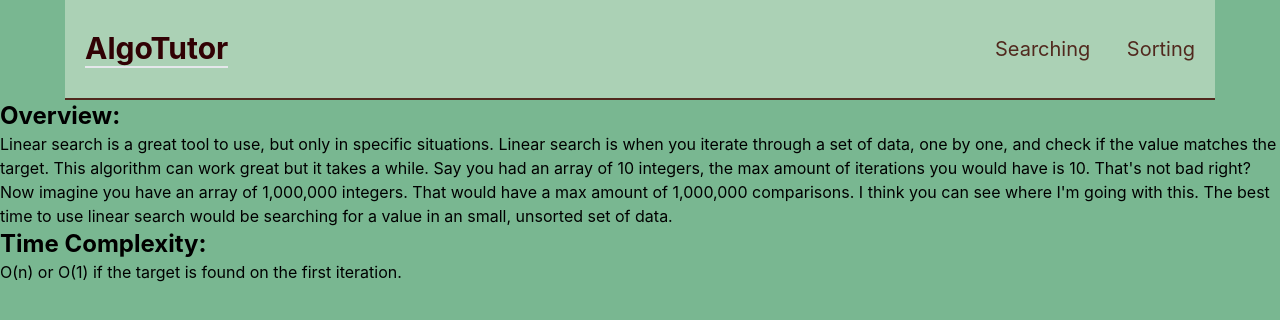
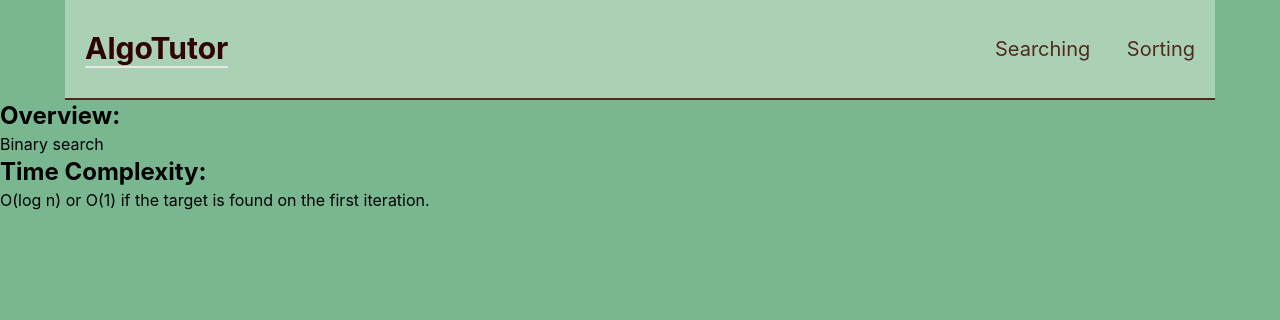
Before and after one commit to DelaurierDev/algoTutor, a React (Create React App) app in the folder client/: page /search/binary in a window 1280 px wide. Shown: the top 320 px of the page. Built offline with nearby package versions, Linux system fonts and the light colour scheme.

Commit message:
adding binary search info

```diff
--- a/client/src/pages/Binary.jsx
+++ b/client/src/pages/Binary.jsx
@@ -7,12 +7,10 @@ const Binary = () => {
         <div>
             <div>
                 <h2 className='text-2xl font-bold'>Overview:</h2>
-                <p>Linear search is a great tool to use, but only in specific situations.  Linear search is when you iterate through a set of data, one by one, and check if the value matches the target.
-                    This algorithm can work great but it takes a while.  Say you had an array of 10 integers, the max amount of iterations you would have is 10.  That's not bad right?  Now imagine you have an array of 1,000,000 integers.
-                    That would have a max amount of 1,000,000 comparisons.  I think you can see where I'm going with this.  The best time to use linear search would be searching for a value in an small, unsorted set of data.
+                <p>Binary search
                 </p>
                 <h2 className='text-2xl font-bold'>Time Complexity:</h2>
-                <p>O(n) or O(1) if the target is found on the first iteration.</p>
+                <p>O(log n) or O(1) if the target is found on the first iteration.</p>
 
             </div>
 
```
